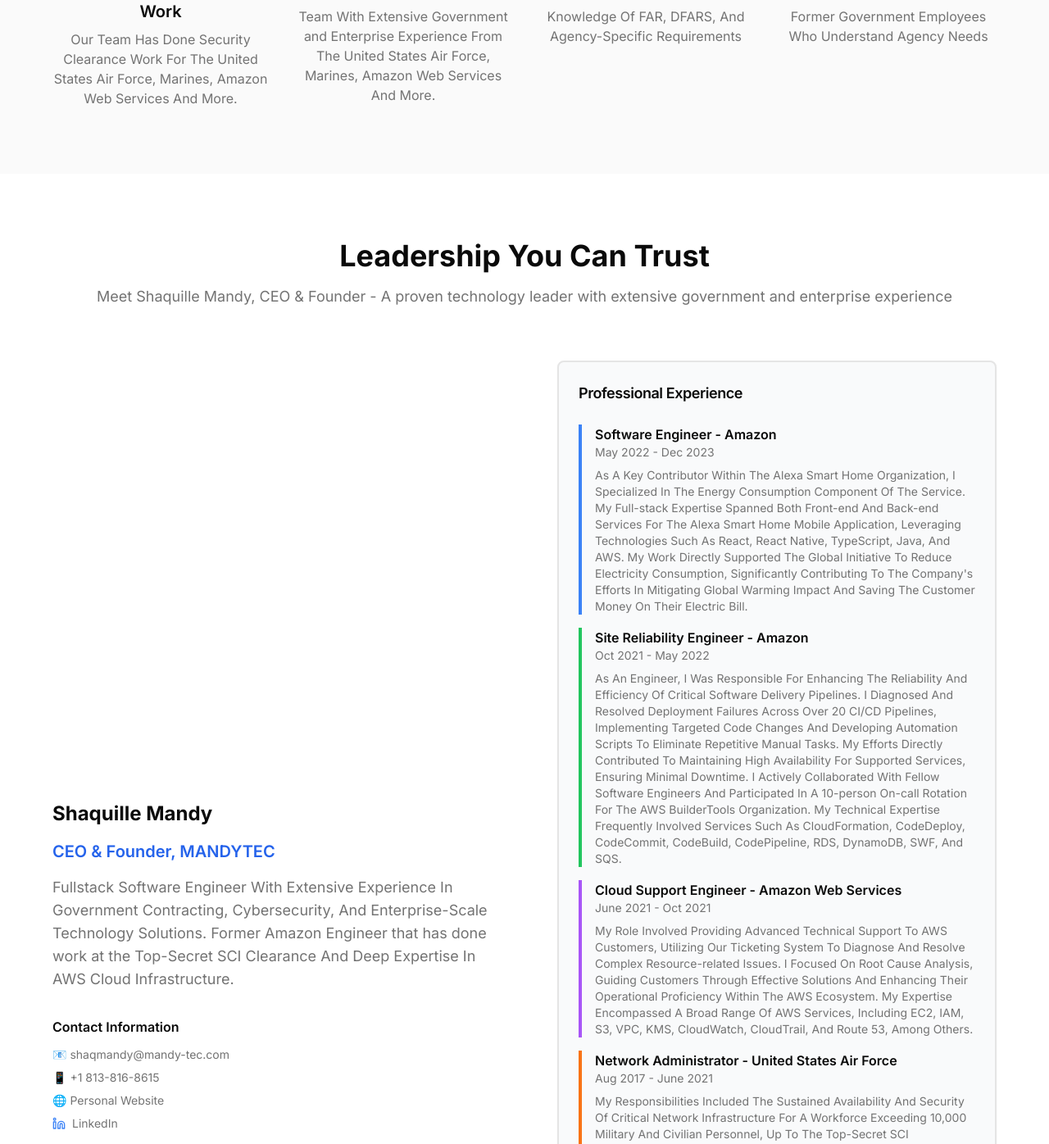
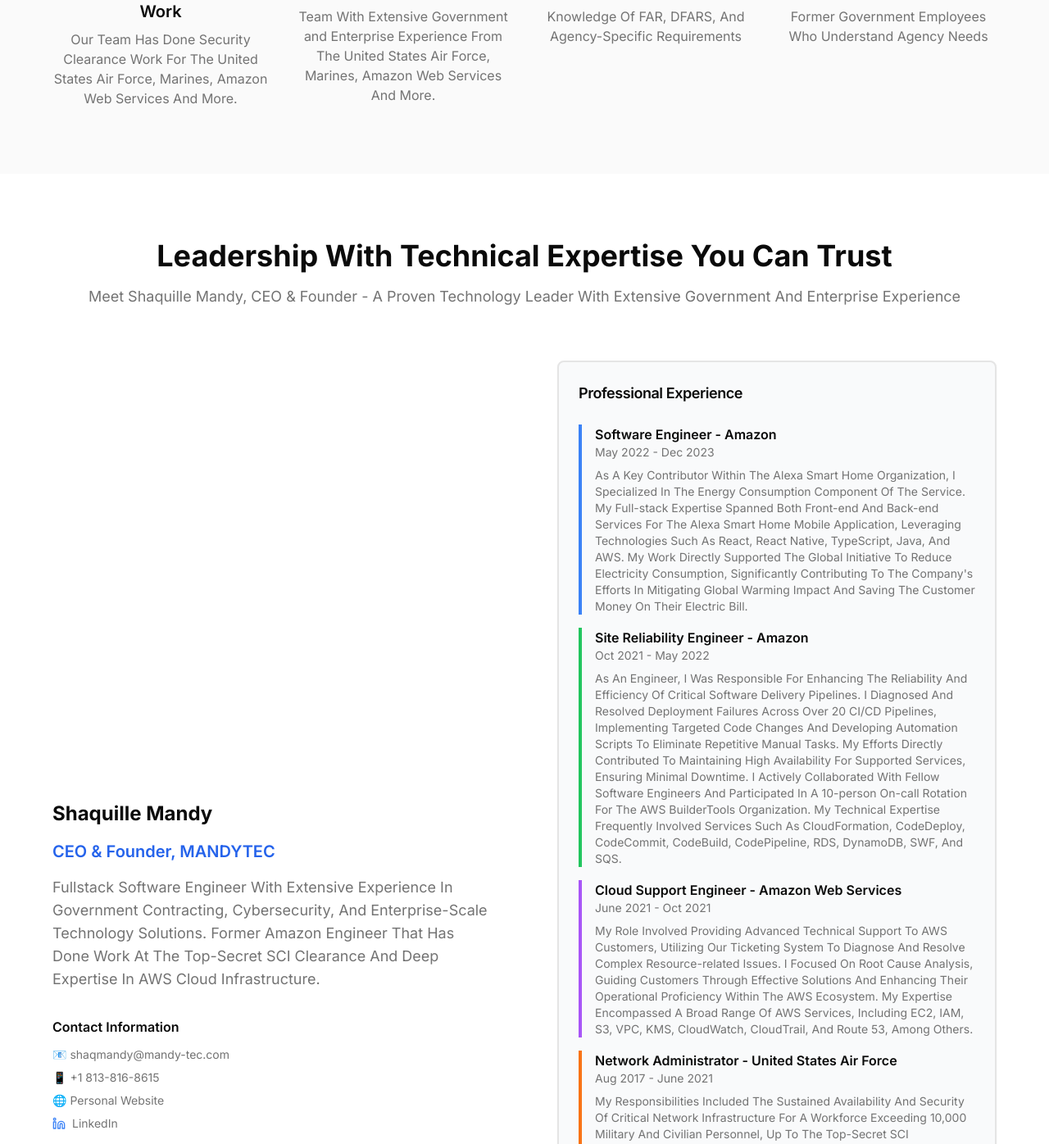
Before and after one commit to binaryballer33/mandy-tec, a Next.js app: page / in a window 1280 px wide. Shown: the part 5818-7214 px from the top of the page at 82% size. Built offline with nearby package versions, Linux system fonts and the light colour scheme.

Commit message:
updated text

```diff
--- a/app/blocks/team.tsx
+++ b/app/blocks/team.tsx
@@ -12,11 +12,11 @@ export default function Team() {
 				<div className="mx-auto max-w-6xl">
 					<div className="text-center mb-16">
 						<h2 className="text-3xl font-bold text-foreground sm:text-4xl mb-4">
-							Leadership You Can Trust
+							Leadership With Technical Expertise You Can Trust
 						</h2>
 						<p className="text-lg text-muted-foreground">
-							Meet Shaquille Mandy, CEO & Founder - A proven technology leader
-							with extensive government and enterprise experience
+							Meet Shaquille Mandy, CEO & Founder - A Proven Technology Leader
+							With Extensive Government And Enterprise Experience
 						</p>
 					</div>
 
@@ -32,8 +32,8 @@ export default function Team() {
 								<p className="text-lg text-muted-foreground mb-6">
 									Fullstack Software Engineer With Extensive Experience In
 									Government Contracting, Cybersecurity, And Enterprise-Scale
-									Technology Solutions. Former Amazon Engineer that has done
-									work at the Top-Secret SCI Clearance And Deep Expertise In AWS
+									Technology Solutions. Former Amazon Engineer That Has Done
+									Work At The Top-Secret SCI Clearance And Deep Expertise In AWS
 									Cloud Infrastructure.
 								</p>
 							</div>
```
